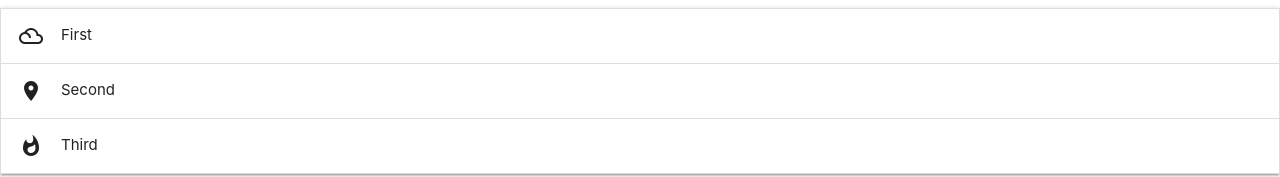
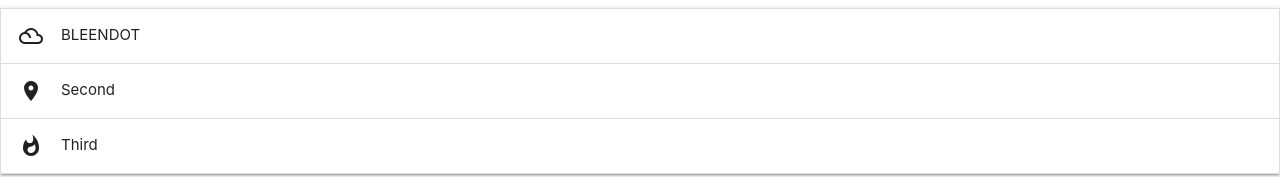
Before and after one commit to jyc5331/paymerang-technical, a React (Create React App) app: page / in a window 1280 px wide. Shown: the top 177 px of the page. Built offline with nearby package versions, Linux system fonts and the light colour scheme.

Commit message:
data incorporated, map over data next

```diff
--- a/src/components/Cards.js
+++ b/src/components/Cards.js
@@ -2,18 +2,26 @@ import React from "react";
 import M from "materialize-css"
 import data from "../utils/paymentData"
 
-console.log(data);
+console.log(data[0].Payee.Name); //don't forget to cap!
 
 document.addEventListener('DOMContentLoaded', function() {
   var elems = document.querySelectorAll('.collapsible');
   var instances = M.Collapsible.init(elems);
 });
 
+// const bigData = item => {
+//   item.map(console.log(item))
+// }
+
+// bigData(data);
+
+
 const Cards = () => {
     return (
+
       <ul className="collapsible">
       <li>
-        <div className="collapsible-header"><i className="material-icons">filter_drama</i>First</div>
+        <div className="collapsible-header"><i className="material-icons">filter_drama</i>{data[0].Payee.Name}</div>
         <div className="collapsible-body"><span>Lorem ipsum dolor sit amet.</span></div>
       </li>
       <li>
```
